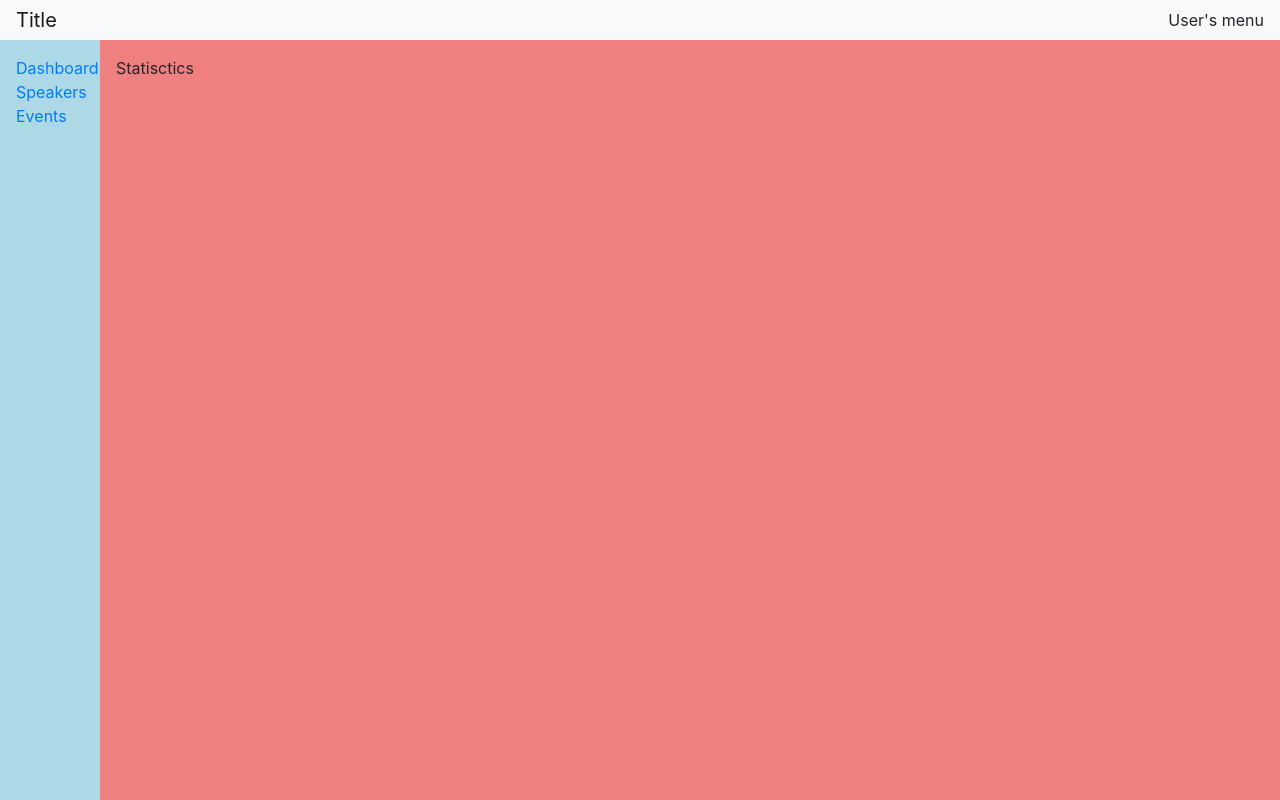
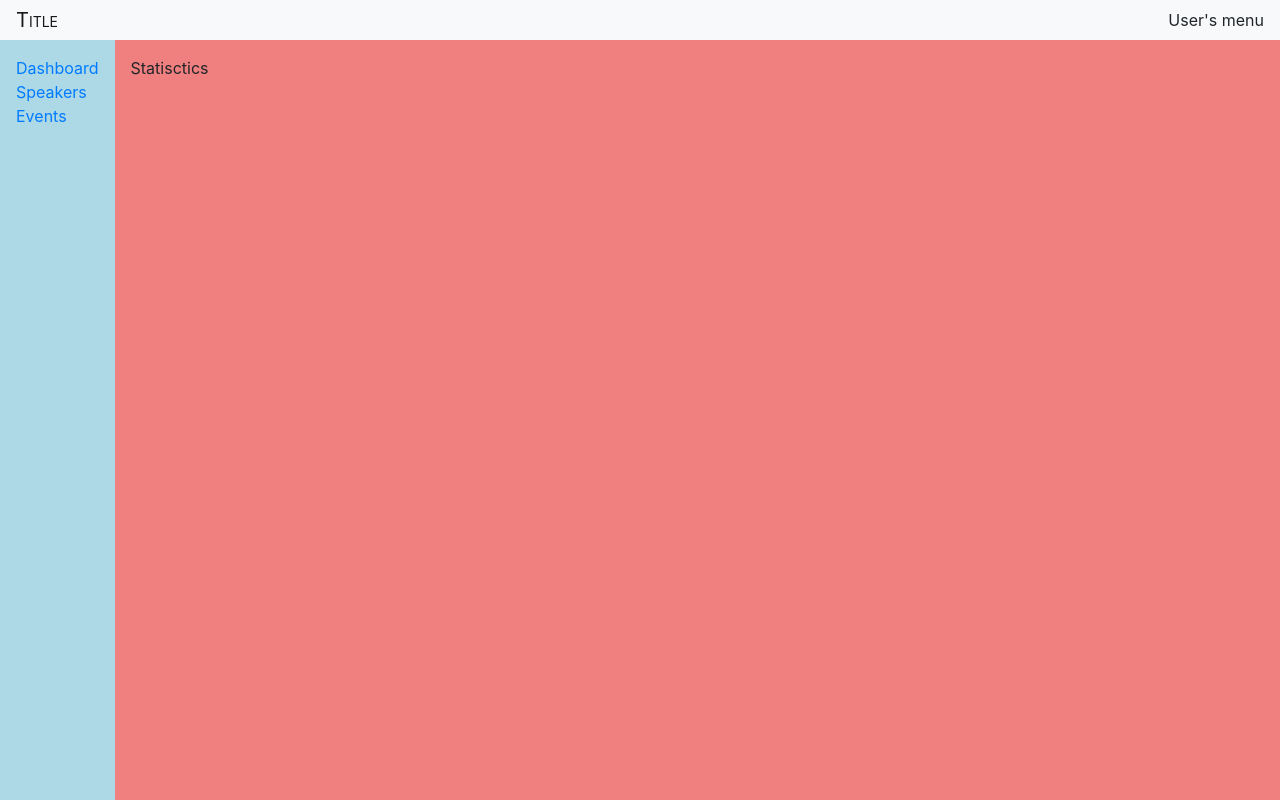
Before and after one commit to cisco336/devweek-backoffice, a React app: page / in a window 1280 px wide. Built offline with nearby package versions, Linux system fonts and the light colour scheme.

Commit message:
layout fixes

```diff
--- a/src/Assets/scss/_layout.scss
+++ b/src/Assets/scss/_layout.scss
@@ -5,7 +5,7 @@
     &__grid {
         flex: 1 1 auto;
         display: grid;
-        grid-template-columns: 100px auto;
+        grid-template-columns: max-content auto;
 
         height: 100%;
 
--- a/src/Assets/scss/_nav.scss
+++ b/src/Assets/scss/_nav.scss
@@ -2,7 +2,8 @@ nav {
     &.navbar {
         padding: 0;
     }
-    &.navbar-brand {
+    & .navbar-brand {
+        padding-left: 1rem;
         font-variant: small-caps;
     }
     a, ul {
--- a/src/app/Pages/Dashboard/dashboard-header.js
+++ b/src/app/Pages/Dashboard/dashboard-header.js
@@ -5,7 +5,7 @@ class DashboardHeader extends React.Component {
         return(
             <div>
                 <nav className="navbar navbar-light bg-light">
-                    <a className="navbar-brand" href="#">Title</a>
+                    <span className="navbar-brand" href="#">Title</span>
                         <ul>
                             <li>
                                 User's menu
```
